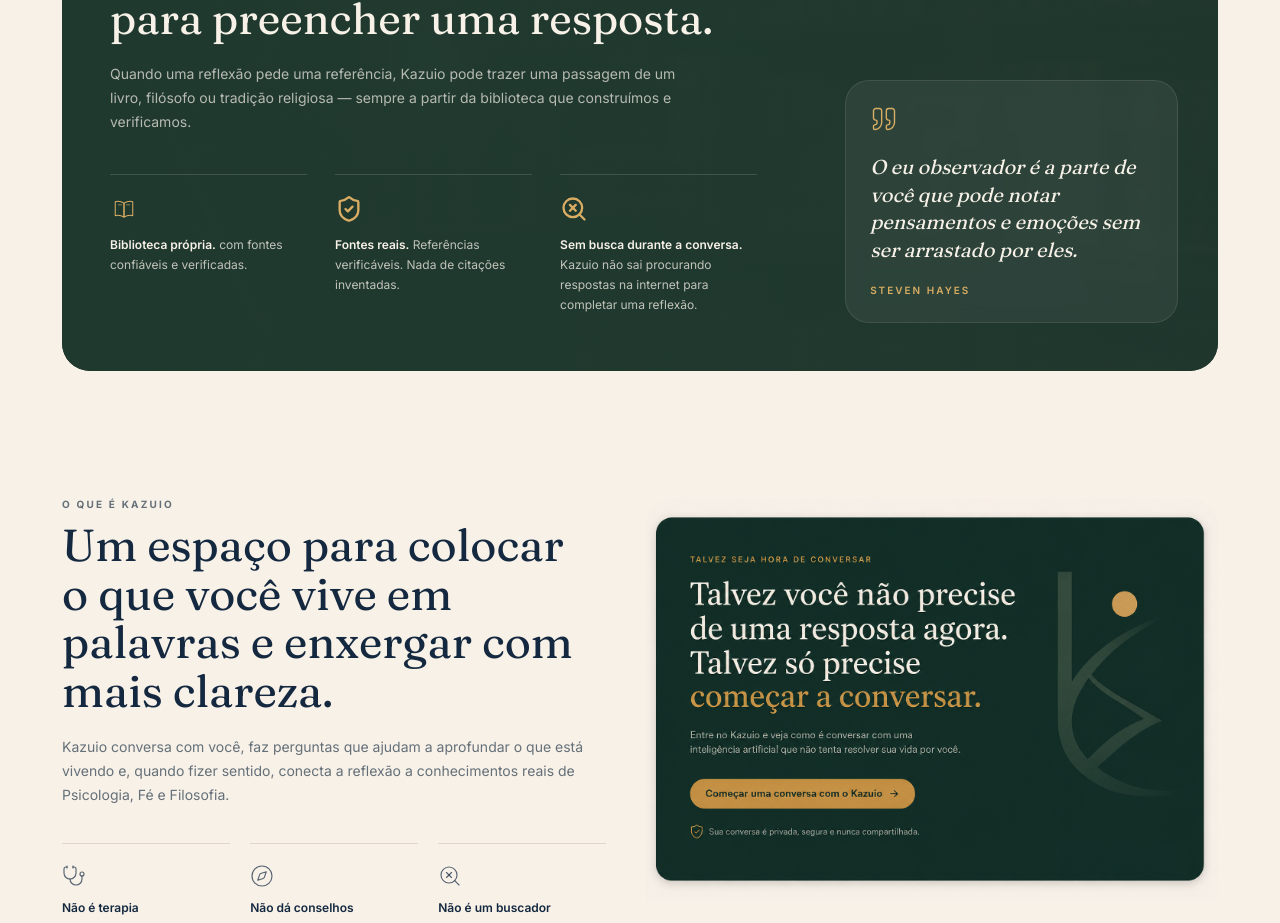
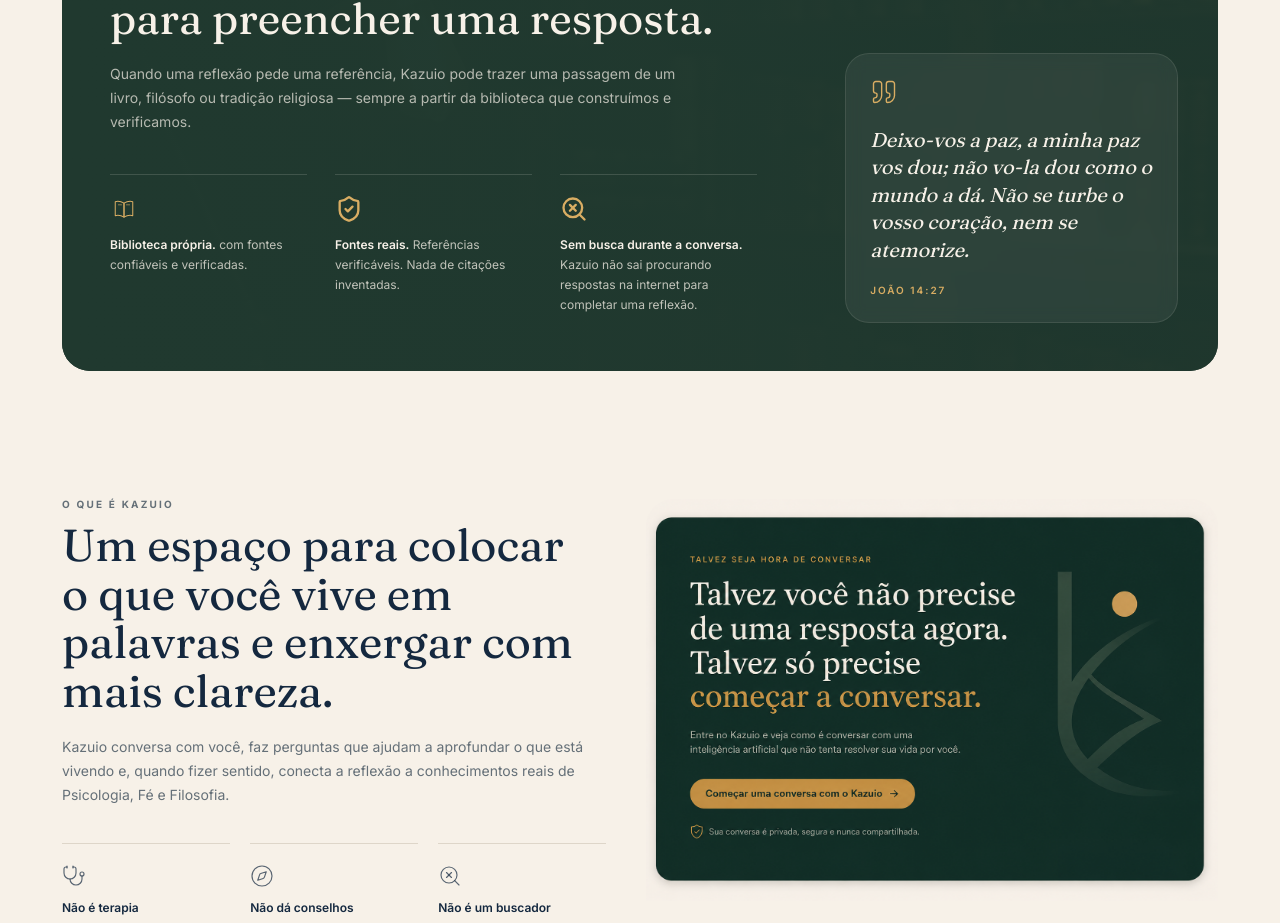
Before and after one commit to fideskey/kazuio, a Next.js app: page / in a window 1280 px wide. Shown: the part 3176-4099 px from the top of the page. Built offline with nearby package versions, Linux system fonts and the light colour scheme.

Commit message:
Trocar citação de destaque da home (Steven Hayes -> João 14:27) por escolha editorial: religião pesa mais no público brasileiro (83,6% Catolicismo+Evangelismo, dado real do Censo IBGE 2022). Versículo compartilhado entre as duas maiores tradições, sem favorecer nenhuma.

```diff
--- a/components/kazuio/library.tsx
+++ b/components/kazuio/library.tsx
@@ -41,9 +41,9 @@ export function Library() {
             <div className="w-full rounded-2xl border border-cream/10 bg-white/[0.06] p-6 backdrop-blur-sm">
               <Quote className="h-7 w-7 text-gold2" strokeWidth={1.2} />
               <blockquote className="mt-5 font-serif text-xl italic leading-snug text-cream">
-                O eu observador é a parte de você que pode notar pensamentos e emoções sem ser arrastado por eles.
+                Deixo-vos a paz, a minha paz vos dou; não vo-la dou como o mundo a dá. Não se turbe o vosso coração, nem se atemorize.
               </blockquote>
-              <cite className="mt-5 block text-[10px] font-semibold uppercase not-italic tracking-[0.2em] text-gold2">Steven Hayes</cite>
+              <cite className="mt-5 block text-[10px] font-semibold uppercase not-italic tracking-[0.2em] text-gold2">João 14:27</cite>
             </div>
           </div>
         </div>
```
